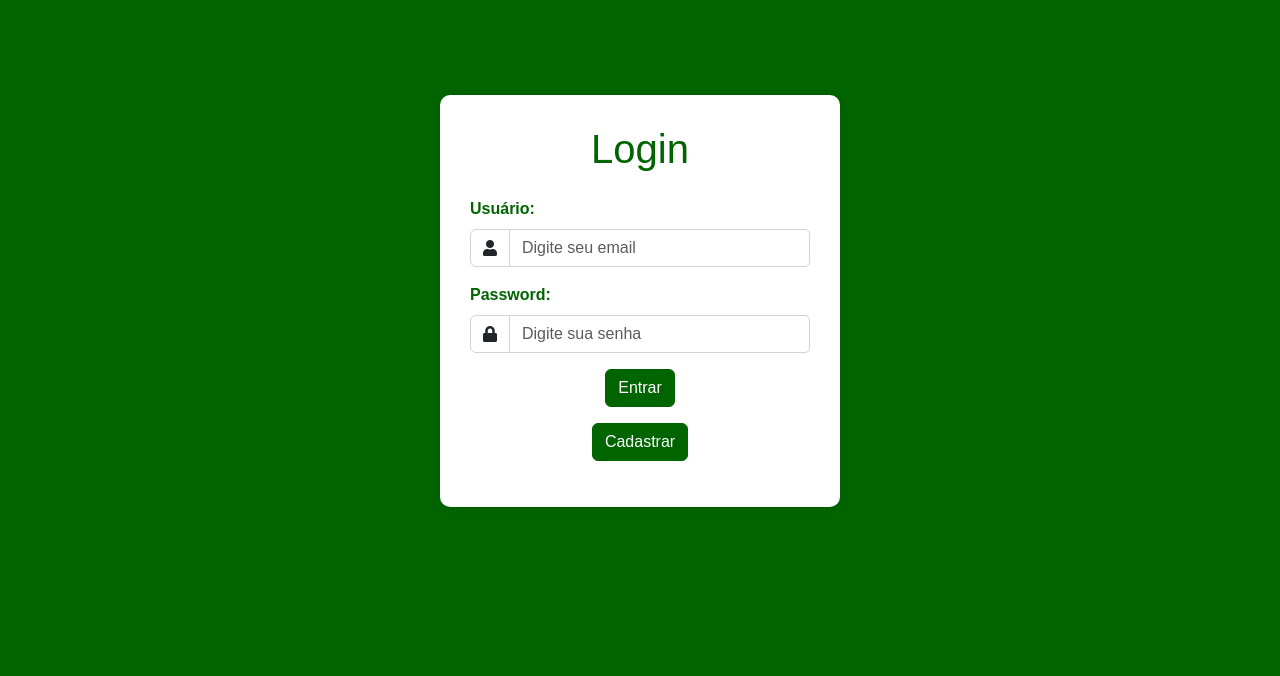
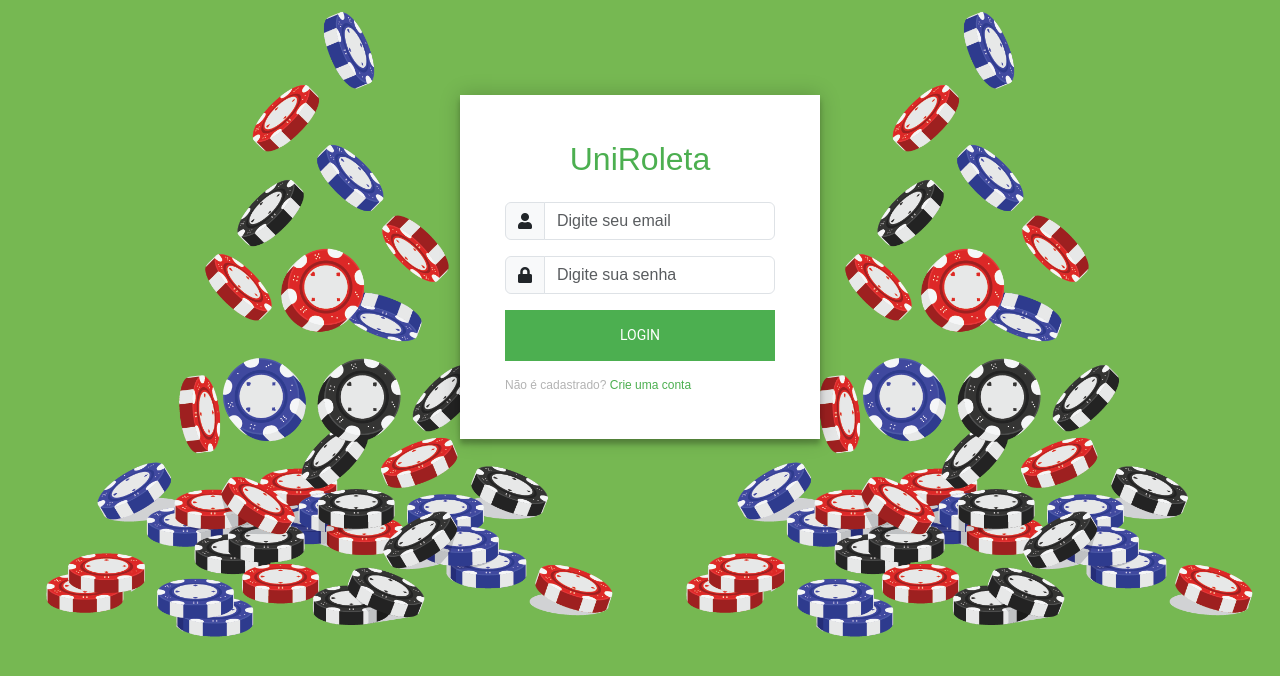
Before and after one commit to imztx/jogo-roleta, a Django app: page /login in a window 1280 px wide. Shown: the top 676 px of the page. Run offline with Django 5.2, Linux system fonts and the light colour scheme.

Commit message:
Arrumando css

```diff
--- /dev/null
+++ b/lasvegas/static/login.css
@@ -0,0 +1,76 @@
+
+.container {
+    color: #4CAF50;
+    max-width: 300px;
+    margin: 65px auto;
+    padding: 30px;
+    font-family: Arial, Helvetica, sans-serif, sans-serif;
+  }
+
+
+body {
+    background: #76b852;
+    background: rgb(141,194,111);
+    background: linear-gradient(90deg, rgba(141,194,111,1) 0%, rgba(118,184,82,1) 50%);
+    font-family: Arial, Helvetica, sans-serif, sans-serif;
+    -webkit-font-smoothing: antialiased;
+    -moz-osx-font-smoothing: grayscale;
+  }
+
+h2 {
+  text-align: center;
+}
+
+.form {
+    position: relative;
+    z-index: 1;
+    background: #FFFFFF;
+    max-width: 360px;
+    margin: 0 auto 50px;
+    padding: 45px;
+    box-shadow: 0 0 20px 0 rgba(0, 0, 0, 0.2), 0 5px 5px 0 rgba(0, 0, 0, 0.24);
+  }
+
+.form-label {
+    font-weight: bold;
+  }
+
+.form-control {
+    border-radius: 5px;
+    border-color: #ced4da;
+  }
+
+.form .message {
+    margin: 15px 0 0;
+    color: #b3b3b3;
+    font-size: 12px;
+  }
+.form .message a {
+    color: #4CAF50;
+    text-decoration: none;
+  }
+
+
+.input-group-text {
+    background-color: #fff;
+    border-color: #ced4da;
+  }
+
+.form button {
+    font-family: "Roboto", sans-serif;
+    text-transform: uppercase;
+    outline: 0;
+    background: #4CAF50;
+    width: 100%;
+    border: 0;
+    padding: 15px;
+    color: #FFFFFF;
+    font-size: 14px;
+    -webkit-transition: all 0.3 ease;
+    transition: all 0.3 ease;
+    cursor: pointer;
+  }
+
+.form button:hover,.form button:active,.form button:focus {
+    background: #43A047;
+  }
--- a/lasvegas/templates/login/login.html
+++ b/lasvegas/templates/login/login.html
@@ -1,68 +1,37 @@
 <!DOCTYPE html>
+{% load static %}
 <html lang="">
   <head>
     <meta charset="UTF-8">
     <meta name="viewport" content="width=device-width, initial-scale=1.0">
     <title>Login - UniRoleta</title>
+    <link rel="stylesheet" href="{% static 'login.css' %}" />
     <link href="https://cdn.jsdelivr.net/npm/bootstrap@5.3.3/dist/css/bootstrap.min.css" rel="stylesheet" integrity="sha384-QWTKZyjpPEjISv5WaRU9OFeRpok6YctnYmDr5pNlyT2bRjXh0JMhjY6hW+ALEwIH" crossorigin="anonymous" />
 
     <link href="https://cdnjs.cloudflare.com/ajax/libs/font-awesome/5.15.4/css/all.min.css" rel="stylesheet">
 
     <style>
       body {
-        color: #006400;
-        background: #006400;
-        margin: 0;
-        padding: 0;
-        font-family: Arial, sans-serif;
+        background: #76b852;
+        background-image: url("{% static 'polls/fichas.png' %}");
+        background-repeat: repeat-x;
+        background-size: 50%;
+        font-family: "Roboto", sans-serif;
+        -webkit-font-smoothing: antialiased;
+        -moz-osx-font-smoothing: grayscale;
       }
-
-      .container {
-          background: #fff;
-          border-radius: 10px;
-          box-shadow: 0 0 10px rgba(0, 0, 0, 0.1);
-          max-width: 400px;
-          margin: 95px auto;
-          padding: 30px;
-      }
+    </style>
+  </head>
 
 
-      .form-label {
-        font-weight: bold;
-      }
-
-      .form-control {
-        border-radius: 5px;
-        border-color: #ced4da;
-      }
-
-      .btn-primary {
-        background-color: #006400;
-        border-color: #006400;
-      }
-
-      .btn-primary:hover {
-        background-color: #005400;
-        border-color: #005400;
-      }
-
-      .input-group-text {
-        background-color: #fff;
-        border-color: #ced4da;
-      }
-
-  </style>
-</head>
   <body>
-
     <div class="container">
-    <h1 class="text-center mb-4">Login</h1>
-
+      <div class="form">
+        <h2>UniRoleta</h2>
           <form method="POST" autocomplete="off" class="mt-4">
             {% csrf_token %}
 
             <div class="mb-3">
-        <label for="id_username" class="form-label">Usuário:</label>
               <div class="input-group">
                 <span class="input-group-text"><i class="fas fa-user"></i></span>
                 <input type="text" name="username" maxlength="150" required id="id_username" placeholder="Digite seu email" class="form-control">
@@ -70,21 +39,20 @@
             </div>
 
             <div class="mb-3">
-        <label for="id_password" class="form-label">Password:</label>
               <div class="input-group">
                   <span class="input-group-text"><i class="fas fa-lock"></i></span>
                   <input type="password" name="password" required id="id_password" placeholder="Digite sua senha" class="form-control">
                 </div>
             </div>
 
-      <div class="text-center mb-3">
-        <button type="submit" class="btn btn-primary btn-block">Entrar</button>
+            <div class="button">
+              <button type="submit">LOGIN</button>
             </div>
 
-      <div class="text-center mb-3">
-        <a href="/cadastrar" class="btn btn-primary btn-block">Cadastrar</a>
+            <p class="message">Não é cadastrado? <a href="/cadastrar">Crie uma conta</a> </p>
+
+          </form>
       </div>
-    </form>
     </div>
 
   </body>
```
Also changed, not shown: lasvegas/static/cadastro.css (added, +76 -0 lines), lasvegas/templates/cadastro/cadastro.html (+12 -39 lines), lasvegas/static/polls/fichas.png (added). Lines whose indentation alone changed are shown as unchanged.
